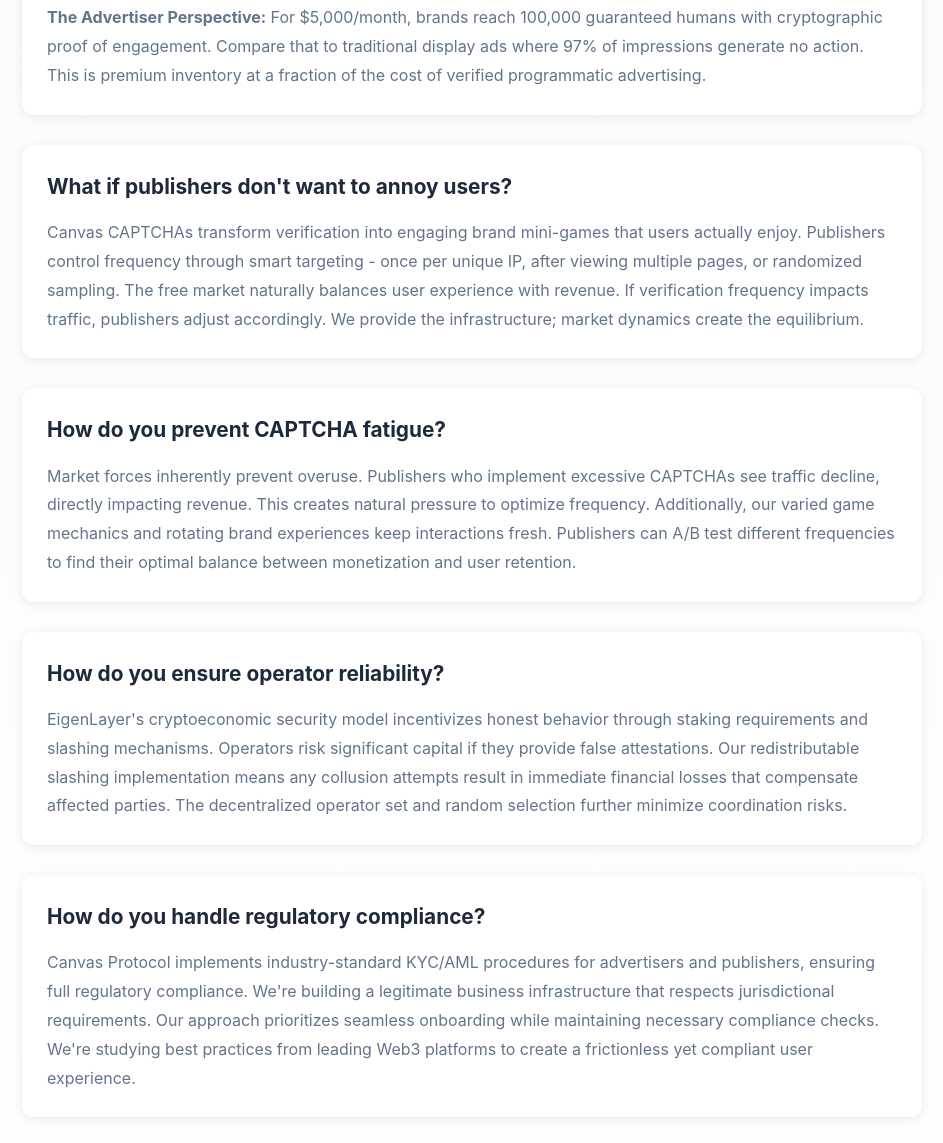
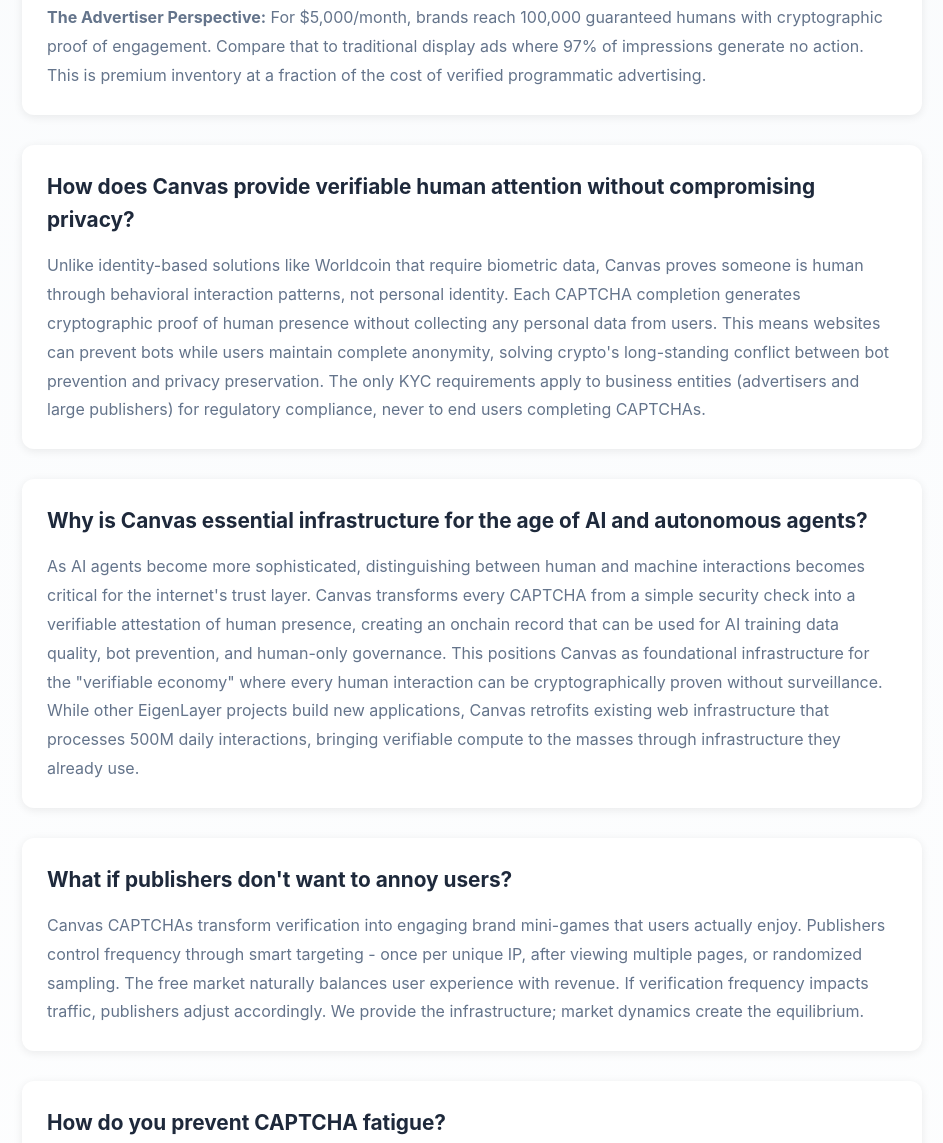
Before and after one commit to rosarkar/canvas-website, a plain HTML site: page index.html in a window 1280 px wide. Shown: the part 7596-8739 px from the top of the page, without its empty margins (168-1111 px from the left). Drawn offline with Linux system fonts and the light colour scheme.

Commit message:
Update index.html

```diff
--- a/index.html
+++ b/index.html
@@ -1030,6 +1030,20 @@
             </div>
 
                 <div style="margin-bottom: 30px; padding: 25px; background: white; border-radius: 12px; box-shadow: 0 2px 10px rgba(0,0,0,0.08);">
+                    <h3 style="color: var(--dark); margin-bottom: 15px; font-size: 1.3rem;">How does Canvas provide verifiable human attention without compromising privacy?</h3>
+                    <p style="color: var(--gray); line-height: 1.8;">
+                    Unlike identity-based solutions like Worldcoin that require biometric data, Canvas proves someone is human through behavioral interaction patterns, not personal identity. Each CAPTCHA completion generates cryptographic proof of human presence without collecting any personal data from users. This means websites can prevent bots while users maintain complete anonymity, solving crypto's long-standing conflict between bot prevention and privacy preservation. The only KYC requirements apply to business entities (advertisers and large publishers) for regulatory compliance, never to end users completing CAPTCHAs.
+                    </p>
+                </div>
+
+                <div style="margin-bottom: 30px; padding: 25px; background: white; border-radius: 12px; box-shadow: 0 2px 10px rgba(0,0,0,0.08);">
+                    <h3 style="color: var(--dark); margin-bottom: 15px; font-size: 1.3rem;">Why is Canvas essential infrastructure for the age of AI and autonomous agents?</h3>
+                    <p style="color: var(--gray); line-height: 1.8;">
+                    As AI agents become more sophisticated, distinguishing between human and machine interactions becomes critical for the internet's trust layer. Canvas transforms every CAPTCHA from a simple security check into a verifiable attestation of human presence, creating an onchain record that can be used for AI training data quality, bot prevention, and human-only governance. This positions Canvas as foundational infrastructure for the "verifiable economy" where every human interaction can be cryptographically proven without surveillance. While other EigenLayer projects build new applications, Canvas retrofits existing web infrastructure that processes 500M daily interactions, bringing verifiable compute to the masses through infrastructure they already use.
+                    </p>
+                </div>
+
+                <div style="margin-bottom: 30px; padding: 25px; background: white; border-radius: 12px; box-shadow: 0 2px 10px rgba(0,0,0,0.08);">
                     <h3 style="color: var(--dark); margin-bottom: 15px; font-size: 1.3rem;">What if publishers don't want to annoy users?</h3>
                     <p style="color: var(--gray); line-height: 1.8;">
                         Canvas CAPTCHAs transform verification into engaging brand mini-games that users actually enjoy. Publishers control frequency through smart targeting - once per unique IP, after viewing multiple pages, or randomized sampling. The free market naturally balances user experience with revenue. If verification frequency impacts traffic, publishers adjust accordingly. We provide the infrastructure; market dynamics create the equilibrium.
```
